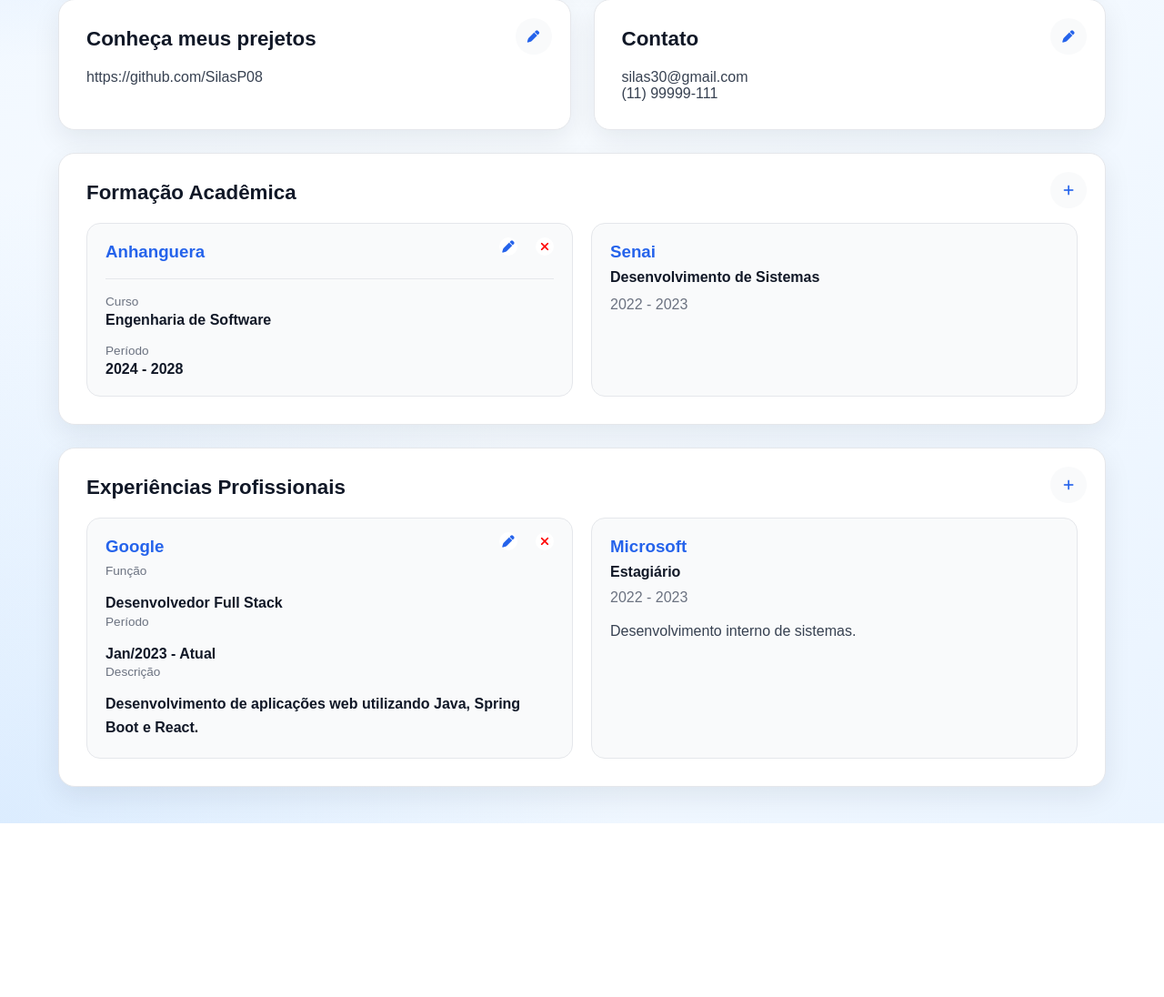
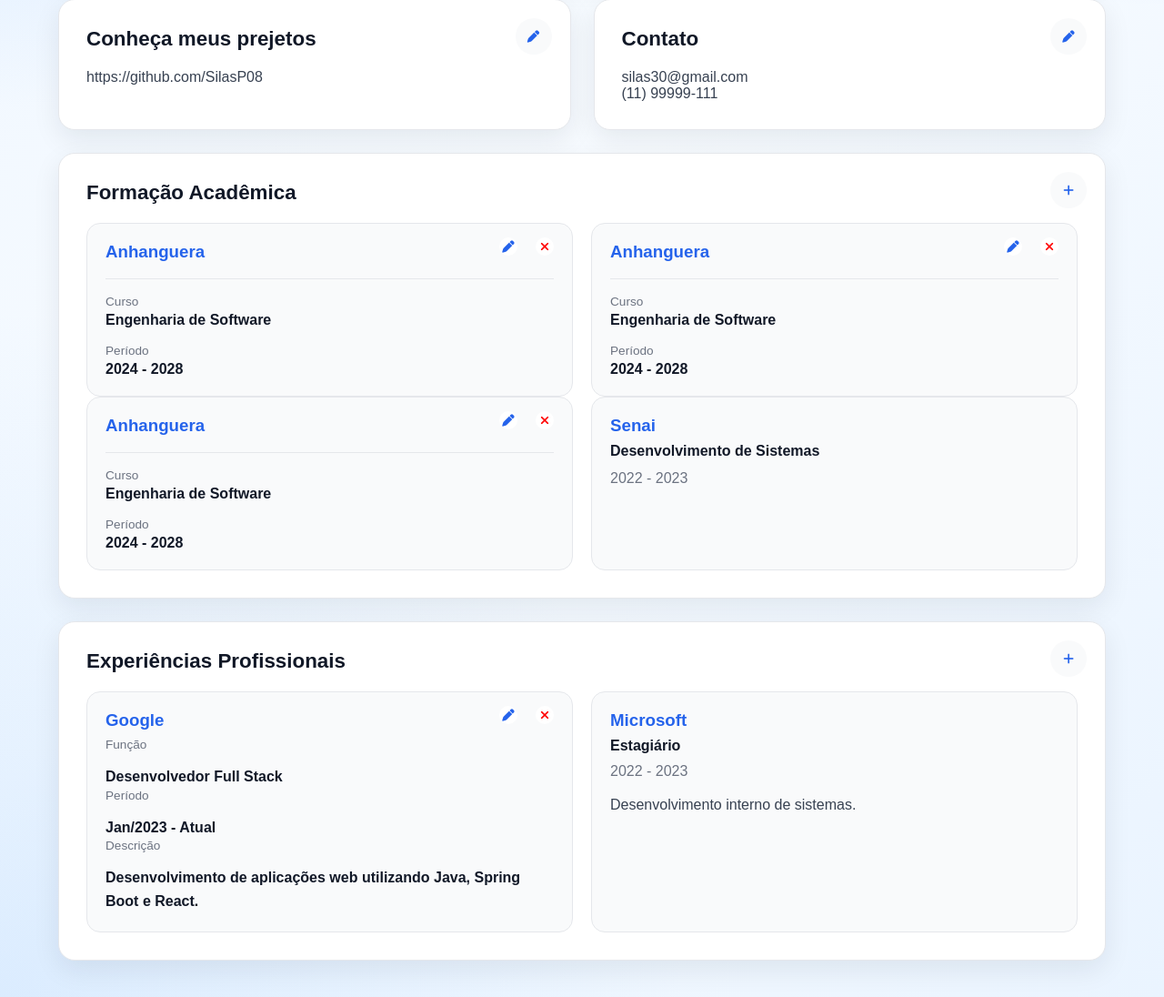
Before and after one commit to SilasP08/Curriculo, a PHP site: page / in a window 1280 px wide. Shown: the part 635-1731 px from the top of the page at 91% size. Before the commit the page ends 1540 px from the top, so only its background shows below. Run offline with PHP 8.4, Linux system fonts and the light colour scheme; data comes from the database, SQL or seed files in the repository.

Commit message:
Add education entries with edit and remove buttons; enhance layout for better user interaction

```diff
--- a/index.php
+++ b/index.php
@@ -83,6 +83,46 @@ require_once "./crud.php";
             <button class="add-btn">
                 <i class="fa-solid fa-plus"></i>
             </button>
+            <div class="education-grid">
+            <?php
+            $formacoes = readALL($pdo, 'formacao');
+            foreach ($formacoes as $formacoe) {
+                echo '
+
+
+                        <div class="education-item">
+
+                            <div class="education-header">
+                                <h3>Anhanguera</h3>
+                                <button class="edit-item">
+                                    <i class="fa-solid fa-pen"></i>
+                                </button>
+                                <button class="remove-btn">
+                                    <i class="fa-solid fa-xmark"></i>
+                                </button>
+                            </div>
+
+                            <div class="education-body">
+
+                                <div class="info">
+                                    <span>Curso</span>
+                                    <p>Engenharia de Software</p>
+                                </div>
+
+                                <div class="info">
+                                    <span>Período</span>
+                                    <p>2024 - 2028</p>
+                                </div>
+
+                            </div>
+
+                        </div>
+
+                ';
+            };
+
+            ?>
+            </div>
             <div class="education-grid">
 
                 <div class="education-item">
```
